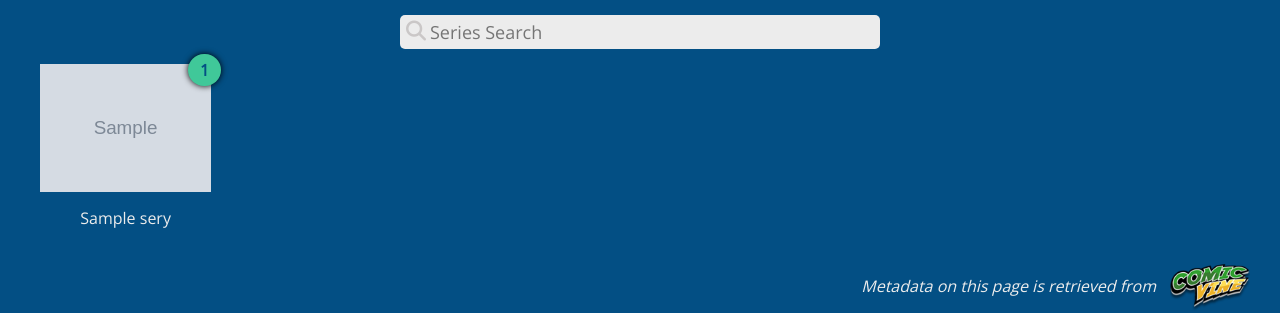
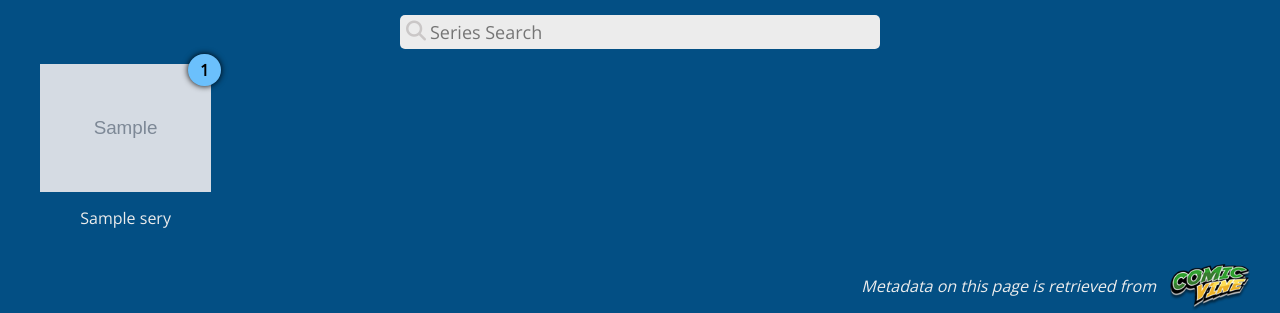
Before and after one commit to bpepple/bamf, a Django app: page /series/ in a window 1280 px wide. Shown: the part 50-363 px from the top of the page. Run offline with Django 3.2, Linux system fonts and the light colour scheme; tables that the repository leaves empty hold one stand-in row (values such as "Sample post"); grey boxes marked "Sample" are stand-in pictures; some libraries are stand-ins or nearby versions.

Commit message:
Change the read status style to a color that goes with the color palette.

```diff
--- a/static/site/style.css
+++ b/static/site/style.css
@@ -385,13 +385,13 @@ a.button.reprocess-issue {
     position: absolute;
     top: 0px;
     right: 0px;
-    background-color: #40C899;
+    background-color: #6bc0fc;
     box-shadow: 0px 0px 6px #000000;
     border-radius: 16px;
 }
 
 .all-series li .unread-count p {
-    color: #034f84;
+    color: #000000;
     margin: 5px 12px;
     font-weight: bold;
 }
@@ -717,7 +717,7 @@ a.button.reprocess-issue {
     position: absolute;
     top: 5px;
     right: 5px;
-    color: #40C899;
+    color: #6bc0fc;
     text-shadow: 0px 0px 6px #000000;
 }
 
```
